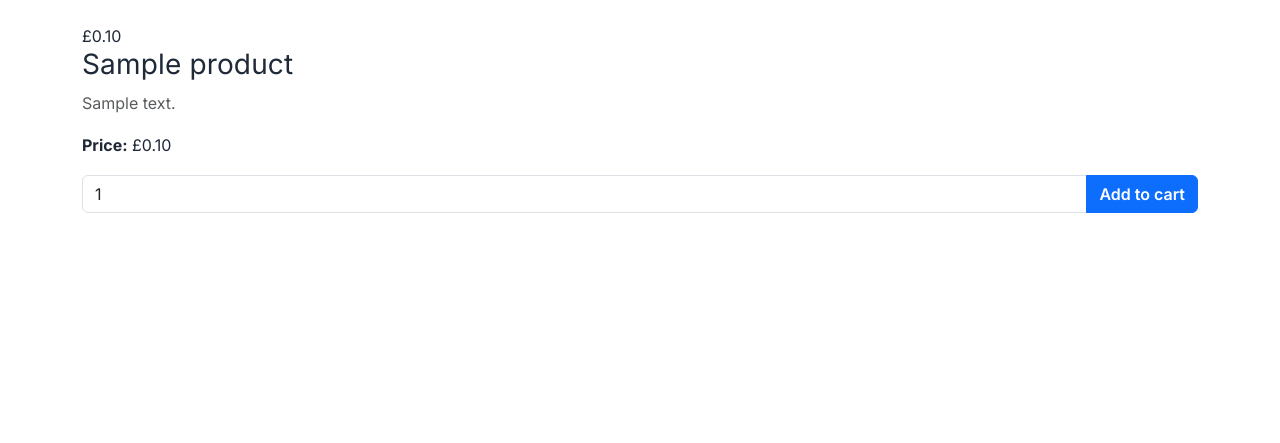
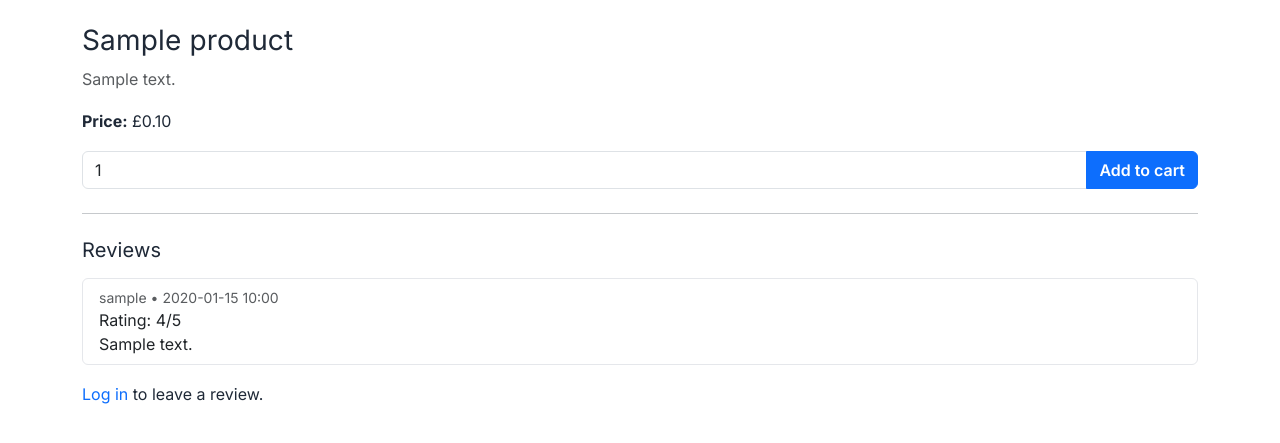
Before and after one commit to Chia-Codes/digital-downloads, a Django app: template django-digital-downloads/templates/catalog/detail.html in a window 1280 px wide. Shown: the part 58-501 px from the top of the page. Run offline with Django 5.2, Linux system fonts and the light colour scheme; the template is opened without the code that fills it: most values are stand-ins (such as "Sample title", 1, 10 or a date in 2020).

Commit message:
Add second data model, product reviews, including views and templates.

```diff
--- a/django-digital-downloads/config/settings.py
+++ b/django-digital-downloads/config/settings.py
@@ -60,6 +60,7 @@ INSTALLED_APPS = [
     "orders",
     "core",
     "pages",
+    "reviews",
 ]
 
 MIDDLEWARE = [
--- a/django-digital-downloads/config/urls.py
+++ b/django-digital-downloads/config/urls.py
@@ -27,4 +27,5 @@ urlpatterns = [
     path("orders/", include(("orders.urls", "orders"), namespace="orders")),
     path("accounts/", include(("accounts.urls", "accounts"), namespace="accounts")),
     path("", include("django.contrib.auth.urls")),
+    path("reviews/", include(("reviews.urls", "reviews"), namespace="reviews")),
 ]
--- /dev/null
+++ b/django-digital-downloads/reviews/apps.py
@@ -0,0 +1,6 @@
+from django.apps import AppConfig
+
+
+class ReviewsConfig(AppConfig):
+    default_auto_field = "django.db.models.BigAutoField"
+    name = "reviews"
--- /dev/null
+++ b/django-digital-downloads/reviews/tests.py
@@ -0,0 +1,3 @@
+from django.test import TestCase
+
+# Create your tests here.
--- a/django-digital-downloads/templates/catalog/detail.html
+++ b/django-digital-downloads/templates/catalog/detail.html
@@ -1,10 +1,7 @@
 {% extends "base.html" %}
-{% block title %}
-{{ product.title }} · {{ block.super}
-}{% endblock %}
+{% block title %}{{ product.title }} · {{ block.super }}{% endblock %}
 {% block content %}
 {% load currency %}
-<span>£{{ p.price_pennies|pennies }}</span>
 <h1 class="h3">{{ product.title }}</h1>
 <p class="text-muted">{{ product.description }}</p>
 <p>
@@ -27,5 +24,47 @@
     Add to cart
   </a>
 
-  {% endblock %}
 </div>
+
+<hr class="my-4">
+
+<h2 class="h5 mb-3">Reviews</h2>
+
+{% with reviews=product.reviews.all %}
+  {% if reviews %}
+    <div class="list-group mb-3" role="list" aria-label="Product reviews">
+      {% for r in reviews %}
+        <div class="list-group-item" role="listitem">
+          <div class="small text-muted">
+            {{ r.user.username }} • {{ r.created_at|date:"Y-m-d H:i" }}
+          </div>
+          <div>Rating: {{ r.rating }}/5</div>
+          {% if r.comment %}
+            <div>{{ r.comment }}</div>
+          {% endif %}
+        </div>
+      {% endfor %}
+    </div>
+  {% else %}
+    <p class="text-muted">No reviews yet.</p>
+  {% endif %}
+{% endwith %}
+
+
+{% if user.is_authenticated %}
+  <form method="post" action="{% url 'reviews:add' product.slug %}" class="border rounded p-3">
+    {% csrf_token %}
+    <div class="mb-2">
+      <label class="form-label" for="id_rating">Rating (1 - 5)</label>
+      <input id="id_rating" name="rating" type="number" min="1" max="5" value="5" class="form-control form-control-sm">
+    </div>
+    <div class="mb-2">
+      <label class="form-label" for="id_comment">Comment (optional)</label>
+      <textarea id="id_comment" name="comment" rows="3" class="form-control form-control-sm"></textarea>
+    </div>
+    <button type="submit" class="btn btn-primary btn-sm">Submit review</button>
+  </form>
+{% else %}
+  <p><a href="{% url 'login' %}?next={{ request.path }}">Log in</a> to leave a review.</p>
+{% endif %}
+{% endblock %}
```
Also changed, not shown: django-digital-downloads/reviews/admin.py (added, +12 -0 lines), django-digital-downloads/reviews/models.py (added, +27 -0 lines), django-digital-downloads/reviews/urls.py (added, +9 -0 lines), django-digital-downloads/reviews/views.py (added, +27 -0 lines), django-digital-downloads/db.sqlite3, django-digital-downloads/reviews/__init__.py (added), django-digital-downloads/reviews/migrations/0001_initial.py (added), django-digital-downloads/reviews/migrations/__init__.py (added).
